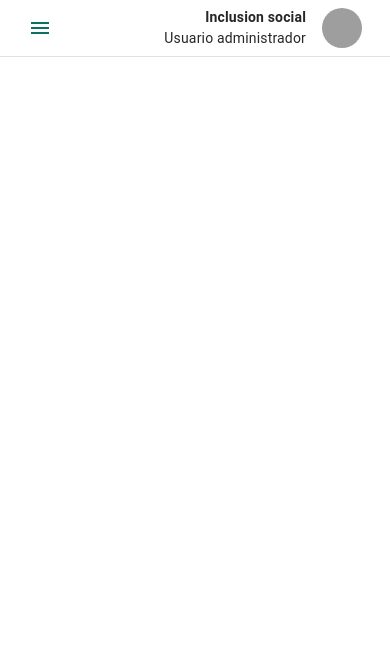
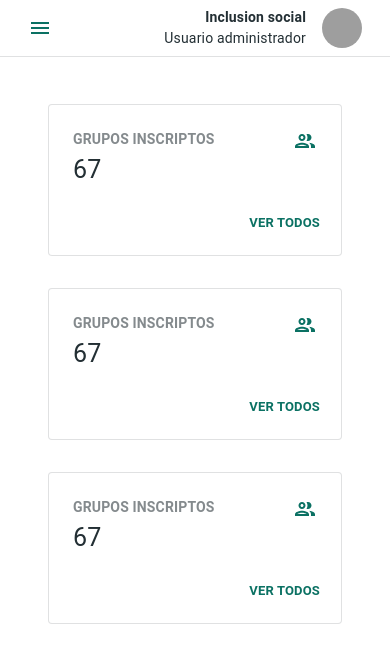
Before and after one commit to concurso-nosotros-queremos/frontend, a React (Create React App) app: page /dashboard in a window 390 px wide. Shown: the top 660 px of the page. Built offline with nearby package versions, Linux system fonts and the light colour scheme; grey boxes are pictures that could not be loaded; what react-lines-ellipsis would draw is missing.

Commit message:
404 working, 100% width inscriptions, cards style modified

```diff
--- a/src/Routes.js
+++ b/src/Routes.js
@@ -7,6 +7,7 @@ import { connect } from 'react-redux'
 import InscriptionWrapper from './containers/projectInscription'
 import Main from './layouts/Main/Main'
 import Groups from './views/Groups/Groups'
+import Dashboard from './views/Dashboard/Dashboard'
 
 const ProtectedRoute = ({ isAllowed, ...props }) => {
   return (
@@ -28,7 +29,7 @@ const Routes = (props) => {
       />
       <ProtectedRoute
         isAllowed={props.isLoggedIn}
-        component={() => <></>}
+        component={Dashboard}
         layout={Main}
         exact
         path='/dashboard'
@@ -49,10 +50,7 @@ const Routes = (props) => {
       />
       <Route
         component={Error404}
-        exact
-        path='/not-found'
       />
-      <Redirect to='/not-found' />
     </Switch>
   )
 }
--- a/src/containers/projectInscription/index.jsx
+++ b/src/containers/projectInscription/index.jsx
@@ -74,7 +74,7 @@ const InscriptionWrapper = props => {
   const Fragment = forms[active].component
 
   return (
-    <Grid item xs={12}>
+    <Grid item xs={12} style={{width: '100%'}}>
       <Typography variant='h4'>Inscripción</Typography>
       <HorizontalLinearStepper steps={forms} active={active} />
       <Formik
--- a/src/layouts/Main/Main.jsx
+++ b/src/layouts/Main/Main.jsx
@@ -57,7 +57,7 @@ const Main = props => {
         open={shouldOpenSidebar}
         variant={isDesktop ? 'persistent' : 'temporary'}
       />
-      <Grid container direction="row" justify="flex-start" alignItems="flex-start" className={classes.content}>
+      <Grid container direction="column" justify="flex-start" alignItems="flex-start" className={classes.content}>
         {children}
       </Grid>
     </div>
--- a/src/theme/theme.js
+++ b/src/theme/theme.js
@@ -15,10 +15,10 @@ let theme = createMuiTheme({
       main: '#E53935'
     },
     text: {
-      primary: 'rgba(0, 0, 0, 0.85)',
-      secondary: 'rgba(0, 0, 0, 0.65)',
+      primary: '#232F34',
+      secondary: '#232F348F',
       disabled: 'rgba(0, 0, 0, 0.38)'
-    }
+    },
   },
   typography: {
     fontFamily: "'Roboto','Roboto Slab'",
@@ -144,6 +144,9 @@ let theme = createMuiTheme({
       fontWeight: 400
     }
   },
+  border: {
+    primary: '1.45px solid #232f3424'
+  }
 })
 
 theme = responsiveFontSizes(theme)
--- /dev/null
+++ b/src/views/Dashboard/Dashboard.jsx
@@ -0,0 +1,76 @@
+import React from 'react'
+import { makeStyles } from '@material-ui/styles'
+import { Grid, CardContent } from '@material-ui/core'
+import Card from '@material-ui/core/Card'
+import CardActions from '@material-ui/core/CardActions'
+import CardHeader from '@material-ui/core/CardHeader'
+import Button from '@material-ui/core/Button'
+import Typography from '@material-ui/core/Typography'
+import PeopleIconOutlined from '@material-ui/icons/PeopleOutlined'
+
+const useStyles = makeStyles(theme => ({
+  root: {
+    padding: '16px'
+  },
+  card: {
+    padding: '8px',
+    width: '100%',
+    border: theme.border.primary
+  },
+}))
+
+const data = [
+  {
+    nombre: "Grupos inscriptos",
+    total: "67",
+    url: "",
+  },
+  {
+    nombre: "Grupos inscriptos",
+    total: "67",
+    url: "",
+  },
+  {
+    nombre: "Grupos inscriptos",
+    total: "67",
+    url: "",
+  }
+]
+
+const Dashboard = props => {
+  const classes = useStyles()
+
+  return (
+    <>
+      <Grid container direction="column" justify="flex-start" alignItems="flex-start">
+        <Grid container direction="row" justify="flex-start" alignItems="flex-start">
+
+          {data.map((el, idx) =>
+            <Grid container item xs={12} sm={6} md={4} className={classes.root}>
+              <Card className={classes.card} elevation={0}>
+                <CardContent>
+                  <Grid container justify="space-between" aling="center">
+                    <Typography gutterBottom style={{ fontWeight: "bold", color: '#232F348F', textTransform: 'uppercase' }}>
+                      {el.nombre}
+                    </Typography>
+                    <PeopleIconOutlined color="primary" />
+                  </Grid>
+                  <Typography variant="h4" style={{ fontFamily: 'Roboto' }}>
+                    {el.total}
+                  </Typography>
+                </CardContent>
+
+                <CardActions style={{ justifyContent: 'flex-end' }}>
+                  <Button size="small" color='primary' style={{ fontWeight: 'bold', letterSpacing: '0.01rem' }}>Ver todos</Button>
+                </CardActions>
+              </Card>
+            </Grid>
+          )}
+        </Grid>
+      </Grid>
+    </>
+
+  )
+}
+
+export default Dashboard
--- a/src/views/Groups/Groups.jsx
+++ b/src/views/Groups/Groups.jsx
@@ -15,43 +15,41 @@ import { Link } from "react-router-dom"
 const useStyles = makeStyles(theme => ({
   card: {
     width: '100%',
-    border: '1px solid',
-    borderColor: theme.palette.text.disabled,
+    border: theme.border.primary
   },
   button: {
-    borderColor: theme.palette.text.disabled,
+    border: theme.border.primary,
     width: '100%',
-    [theme.breakpoints.only('xs')]: {
-      height: '129px'
-    },
-    [theme.breakpoints.up('sm')]: {
+    [theme.breakpoints.up('xs')]: {
       height: '135px'
     },
     [theme.breakpoints.up('lg')]: {
-      height: '139px'
+      height: '135px'
     },
     fontSize: '14px'
   },
   root: {
     padding: '16px'
-  }
+  },
+  title: {
+    fontWeight: 'bold',
+    whiteSpace: 'nowrap',
+    overflow: 'hidden',
+    textOverflow: 'ellipsis',
+    fontSize: '22px'
+  },
 }))
 
 const data = [
   {
     nombre: 'IgualAR',
     total: '23',
-    url: '/groups/1'
+    url: ''
   },
   {
     nombre: 'Explosion creativa escolar',
     total: '41',
-    url: '/groups/1'
-  },
-  {
-    nombre: 'Comunidad unida',
-    total: '8',
-    url: '/groups/1'
+    url: ''
   },
 ]
 
@@ -60,24 +58,24 @@ const Groups = props => {
 
   return (
     <>
+      <Grid container direction="row" justify="flex-start" alignItems="flex-start">
+
         {data.map((el, idx) =>
           <Grid container item xs={12} sm={6} md={4} lg={6} xl={3} key={idx} className={classes.root}>
             <Card className={classes.card} elevation={0}>
               <CardHeader
                 title={
-                <Typography variant="h4"
-                  style={{ fontWeight: 'bold', whiteSpace: 'nowrap', overflow: 'hidden', textOverflow: 'ellipsis' }}>
+                  <Typography className={classes.title}>
                     {el.nombre}
-                </Typography>}
-            />
-
+                  </Typography>
+                } />
               <CardActions style={{ padding: '16px' }}>
                 <Grid container direction="row" justify="space-between" alignItems="center">
                   <Grid container item xs direction="row" justify="flex-start" alignItems="center" >
-                  <Typography variant="h5" style={{ fontWeight: 'bold', marginRight: '0.5rem' }}>
+                    <Typography style={{ marginRight: '0.5rem', fontSize: '20px', fontWeight: '500' }}>
                       {el.total}
                     </Typography>
-                  <PermIdentityOutlinedIcon />
+                    <PermIdentityOutlinedIcon htmlColor="rgba(35, 47, 52, 0.8)" />
                   </Grid>
                   <Grid item>
                     <Button variant="text" color="primary" href={el.url}>
@@ -94,7 +92,7 @@ const Groups = props => {
         )}
 
         <Grid container item xs={12} sm={6} md={4} lg={6} xl={3} className={classes.root}>
-        <Button variant="outlined" className={classes.button} color='inherit' to="/groups/add" component={Link} >
+          <Button variant="outlined" className={classes.button} color='default' to="/groups/add" component={Link} >
             <Grid container direction="column" justify="center" alignItems="center"
               style={{ height: '100%' }}>
               <AddIcon fontSize="large" />
@@ -102,6 +100,7 @@ const Groups = props => {
           </Grid>
           </Button>
         </Grid>
+      </Grid>
     </>
 
   )
```
Lines whose indentation alone changed are shown as unchanged.
